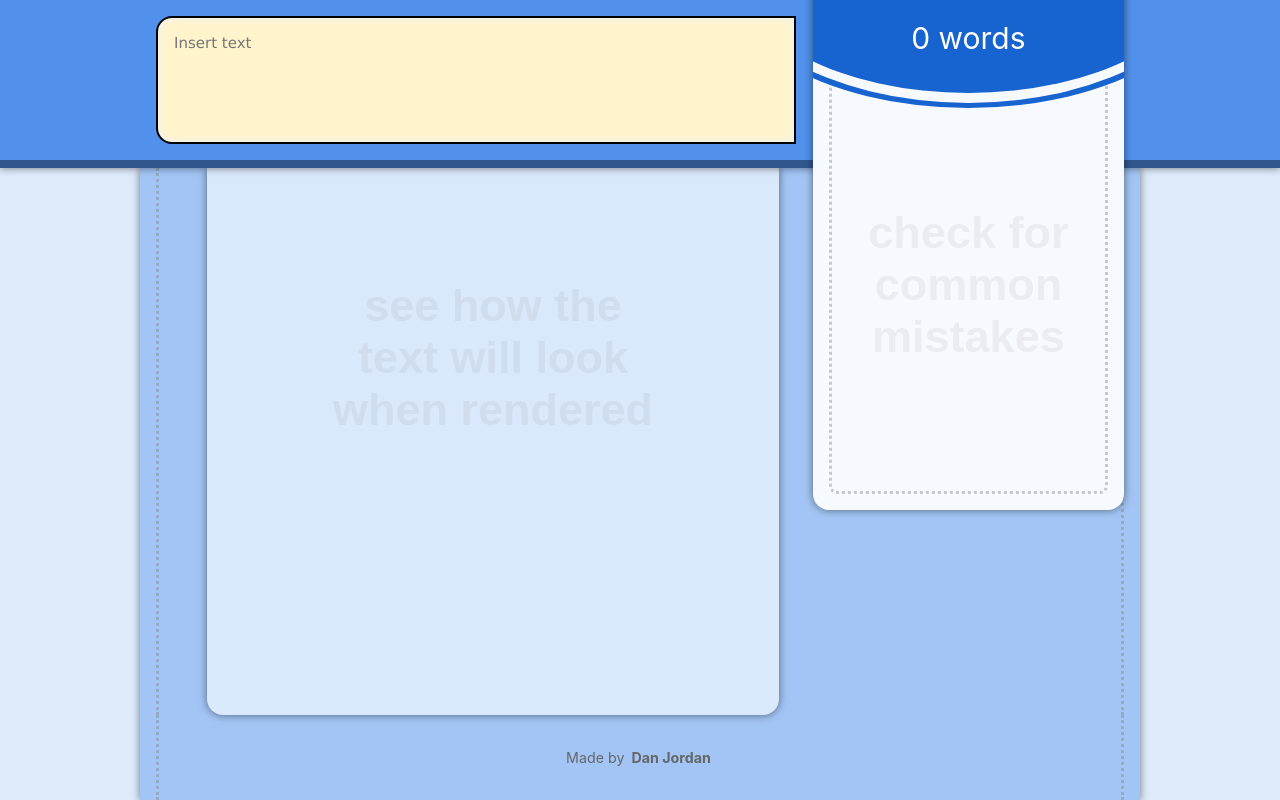
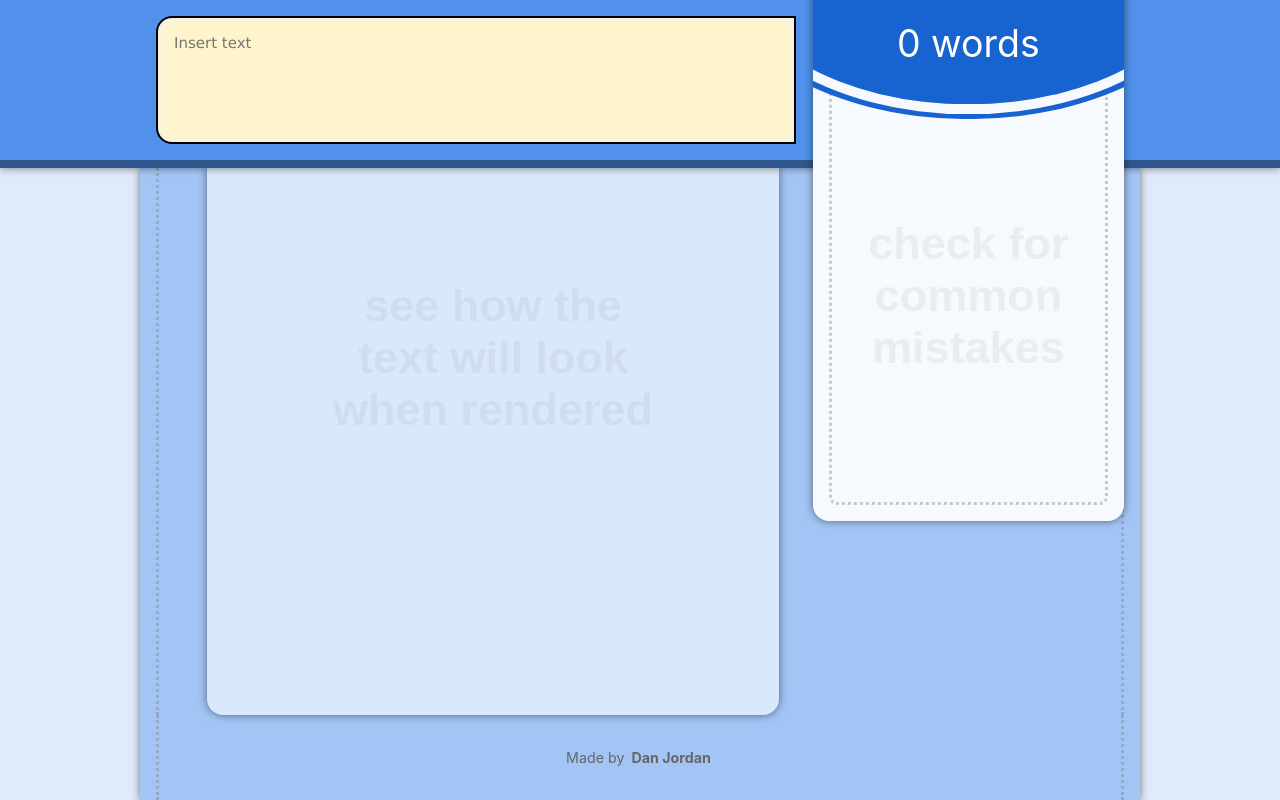
Before and after one commit to TheRabbit42/fic-check, a Vue app: page / in a window 1280 px wide. Built offline with nearby package versions, Linux system fonts and the light colour scheme.

Commit message:
increasing word count size

```diff
--- a/src/assets/desktop.scss
+++ b/src/assets/desktop.scss
@@ -54,7 +54,7 @@
       border: 0;
       color: white;
       clip-path: ellipse(85% 100% at 50% 0%);
-      font-size: 200%;
+      font-size: 250%;
       font-weight: bold;
       margin: 0 -1rem 0 -1rem;
       padding: 0 0 5px 0;
```
